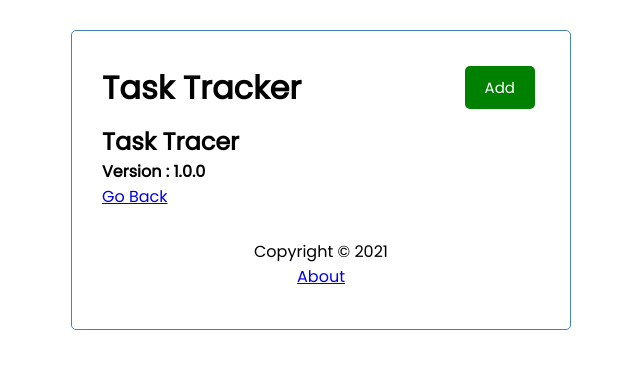
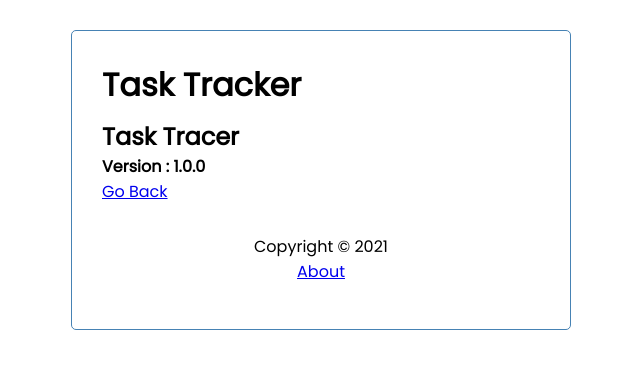
Before and after one commit to furkanksl/angular-crash-course, an Angular app: page /about in a window 1280 px wide. Shown: the top 368 px of the page, without its empty margins (319-959 px from the left). Built offline with nearby package versions, Linux system fonts and the light colour scheme.

Commit message:
removed add button from other pages

```diff
--- a/src/app/components/header/header.component.html
+++ b/src/app/components/header/header.component.html
@@ -1,5 +1,5 @@
 <header>
     <h1>{{title}}</h1>
-    <app-button color="{{showAddTask ? 'red' : 'green'}}" text="{{showAddTask ? 'Close' : 'Add'}}" (btnClick)="toggleAddTask()">
+    <app-button *ngIf="hasRoute('/')" color="{{showAddTask ? 'red' : 'green'}}" text="{{showAddTask ? 'Close' : 'Add'}}" (btnClick)="toggleAddTask()">
     </app-button>
 </header>
--- a/src/app/components/header/header.component.ts
+++ b/src/app/components/header/header.component.ts
@@ -1,6 +1,7 @@
 import { Component, OnInit } from '@angular/core';
 import { UiService } from 'src/app/services/ui.service';
 import { Subscription } from 'rxjs';
+import { Router } from '@angular/router';
 
 @Component({
   selector: 'app-header',
@@ -13,7 +14,7 @@
   showAddTask!:boolean;
   subscription!:Subscription;
 
-  constructor(private uiService:UiService) {
+  constructor(private uiService:UiService, private router:Router) {
     this.subscription = this.uiService.onToggle().subscribe((value)=>(this.showAddTask = value));
   }
 
@@ -24,4 +25,9 @@
     this.uiService.toggleAddTask();
   }
 
+  hasRoute(route:string){
+    return this.router.url === route;
+  }
+
+
 }
```
